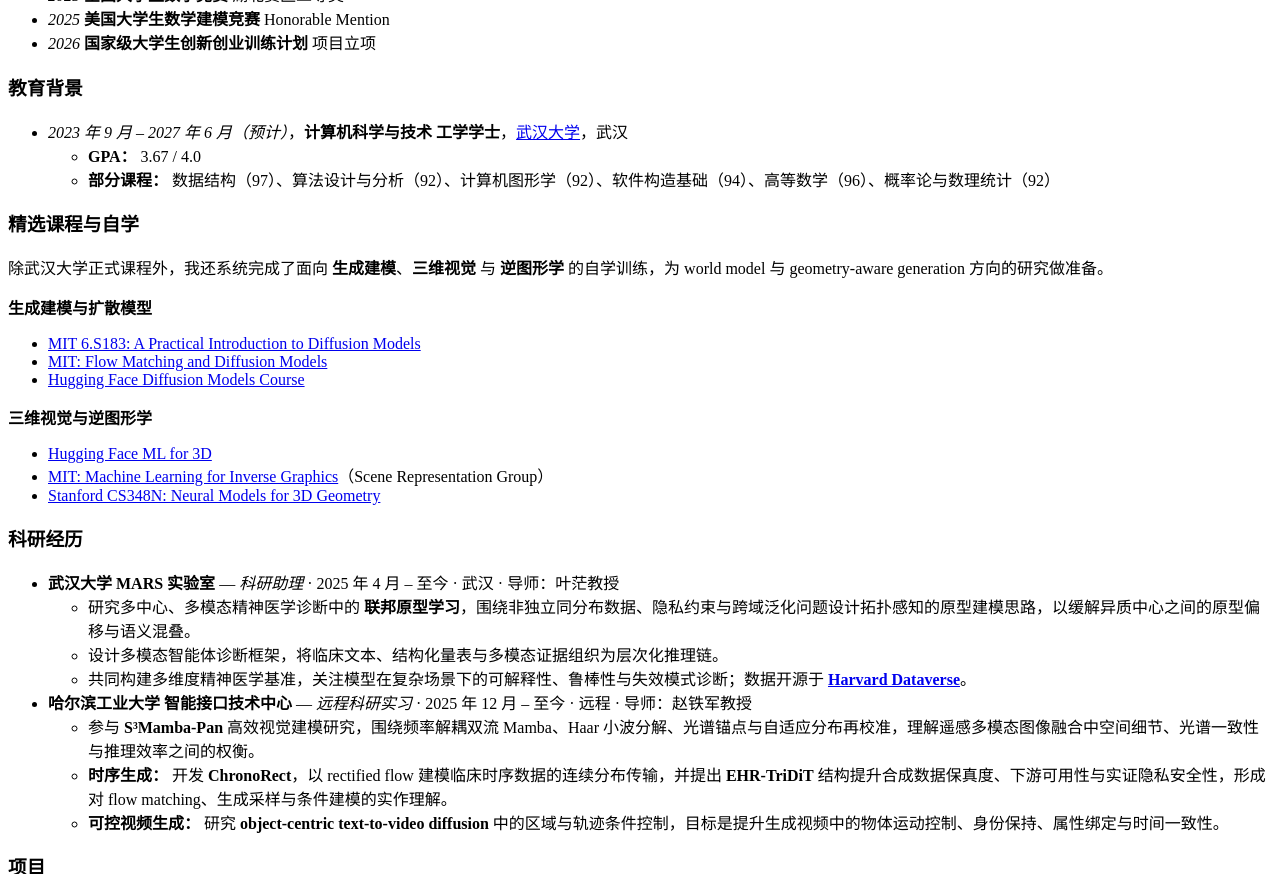
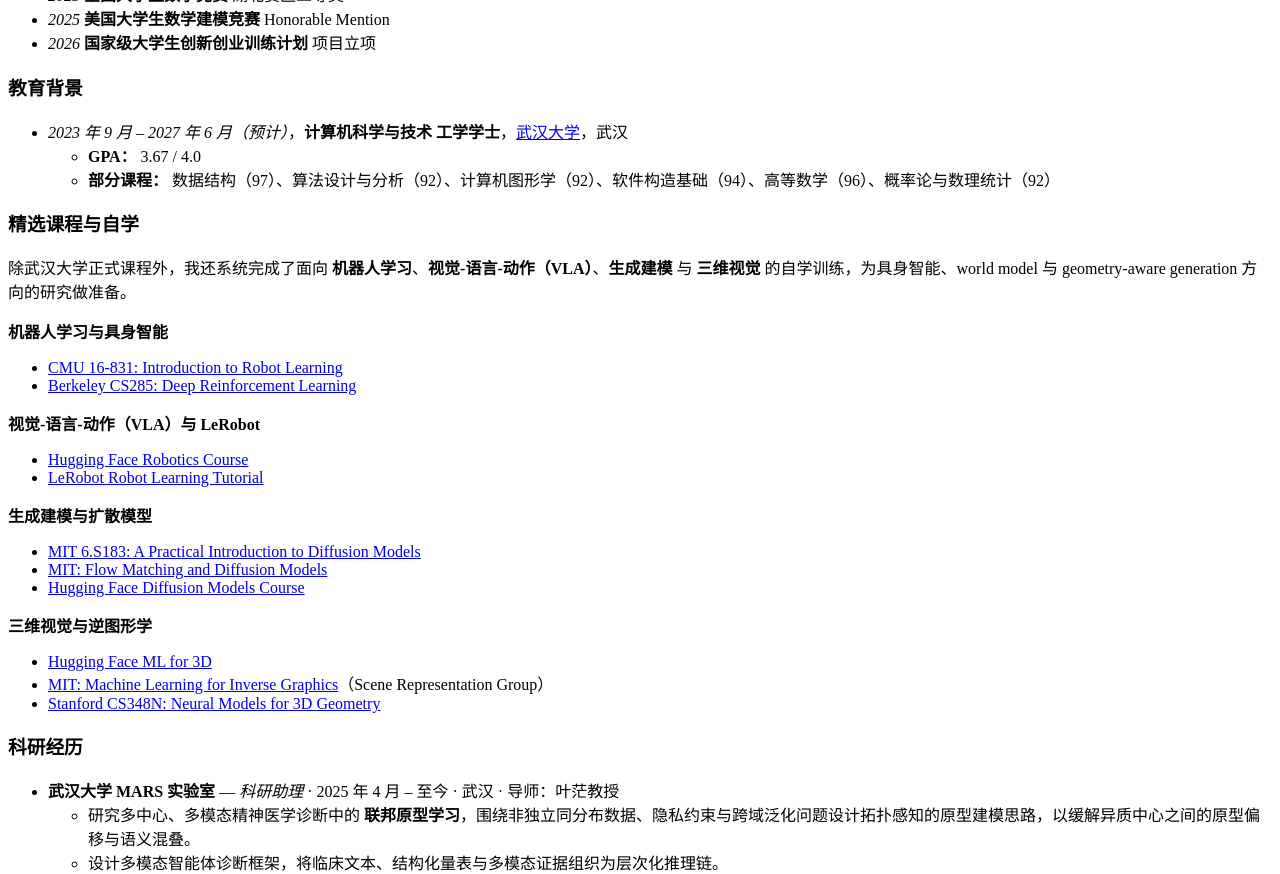
Before and after one commit to HaoyuLi-Nova/HaoyuLi-Nova.github.io, a Jekyll site: the page built from _pages/zh.md, in a window 1280 px wide and 900 px high, scrolled down 2767 px, cut to the strip 0-874 px from the top of the window. Built offline with Jekyll 4.4.1, drawn with Linux system fonts in a browser that asks for light colours; some of the changed text lies outside the part shown.

Commit message:
Revise navigation structure and content in English and Chinese homepages
- Swapped the positions of "Honors and Awards" with "Research Experience" and "Projects" in the navigation menus for better organization.
- Updated the content in the homepages to reflect the new order and ensure consistency across both languages.

```diff
--- a/_includes/i18n/home-en.md
+++ b/_includes/i18n/home-en.md
@@ -56,7 +56,15 @@
 
 # Selected Coursework & Self-Study {#selected-coursework}
 
-Beyond my formal curriculum at Wuhan University, I completed a focused self-study track in **generative modeling**, **3D vision**, and **inverse graphics** to prepare for research in world models and geometry-aware generation.
+Beyond my formal curriculum at Wuhan University, I completed a focused self-study track in **robot learning**, **vision-language-action (VLA)**, **generative modeling**, and **3D vision** to prepare for research in embodied intelligence, world models, and geometry-aware generation.
+
+**Robot learning & embodied AI**
+- [CMU 16-831: Introduction to Robot Learning](https://16-831.github.io/)
+- [Berkeley CS285: Deep Reinforcement Learning](https://rail.eecs.berkeley.edu/deeprlcourse/)
+
+**Vision-language-action & LeRobot**
+- [Hugging Face Robotics Course](https://huggingface.co/learn/robotics-course/unit0/1)
+- [LeRobot Robot Learning Tutorial](https://huggingface.co/spaces/lerobot/robot-learning-tutorial)
 
 **Generative modeling & diffusion**
 - [MIT 6.S183: A Practical Introduction to Diffusion Models](https://www.practical-diffusion.org/)
--- a/_includes/i18n/home-zh.md
+++ b/_includes/i18n/home-zh.md
@@ -56,7 +56,15 @@
 
 # 精选课程与自学 {#selected-coursework}
 
-除武汉大学正式课程外，我还系统完成了面向 **生成建模**、**三维视觉** 与 **逆图形学** 的自学训练，为 world model 与 geometry-aware generation 方向的研究做准备。
+除武汉大学正式课程外，我还系统完成了面向 **机器人学习**、**视觉-语言-动作（VLA）**、**生成建模** 与 **三维视觉** 的自学训练，为具身智能、world model 与 geometry-aware generation 方向的研究做准备。
+
+**机器人学习与具身智能**
+- [CMU 16-831: Introduction to Robot Learning](https://16-831.github.io/)
+- [Berkeley CS285: Deep Reinforcement Learning](https://rail.eecs.berkeley.edu/deeprlcourse/)
+
+**视觉-语言-动作（VLA）与 LeRobot**
+- [Hugging Face Robotics Course](https://huggingface.co/learn/robotics-course/unit0/1)
+- [LeRobot Robot Learning Tutorial](https://huggingface.co/spaces/lerobot/robot-learning-tutorial)
 
 **生成建模与扩散模型**
 - [MIT 6.S183: A Practical Introduction to Diffusion Models](https://www.practical-diffusion.org/)
```
Also changed, not shown: _data/navigation.yml (+7 -7 lines), _data/navigation_zh.yml (+7 -7 lines).
